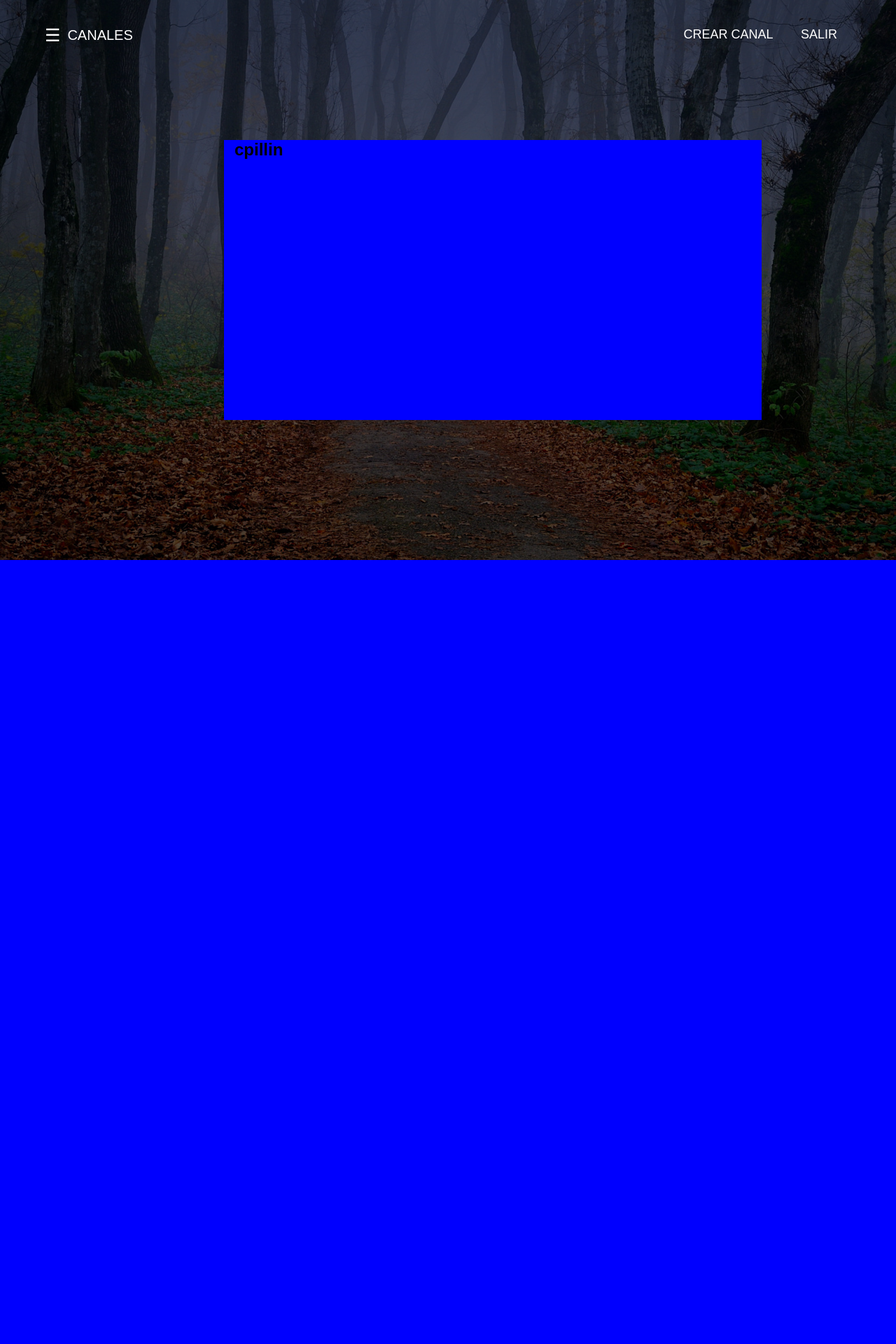
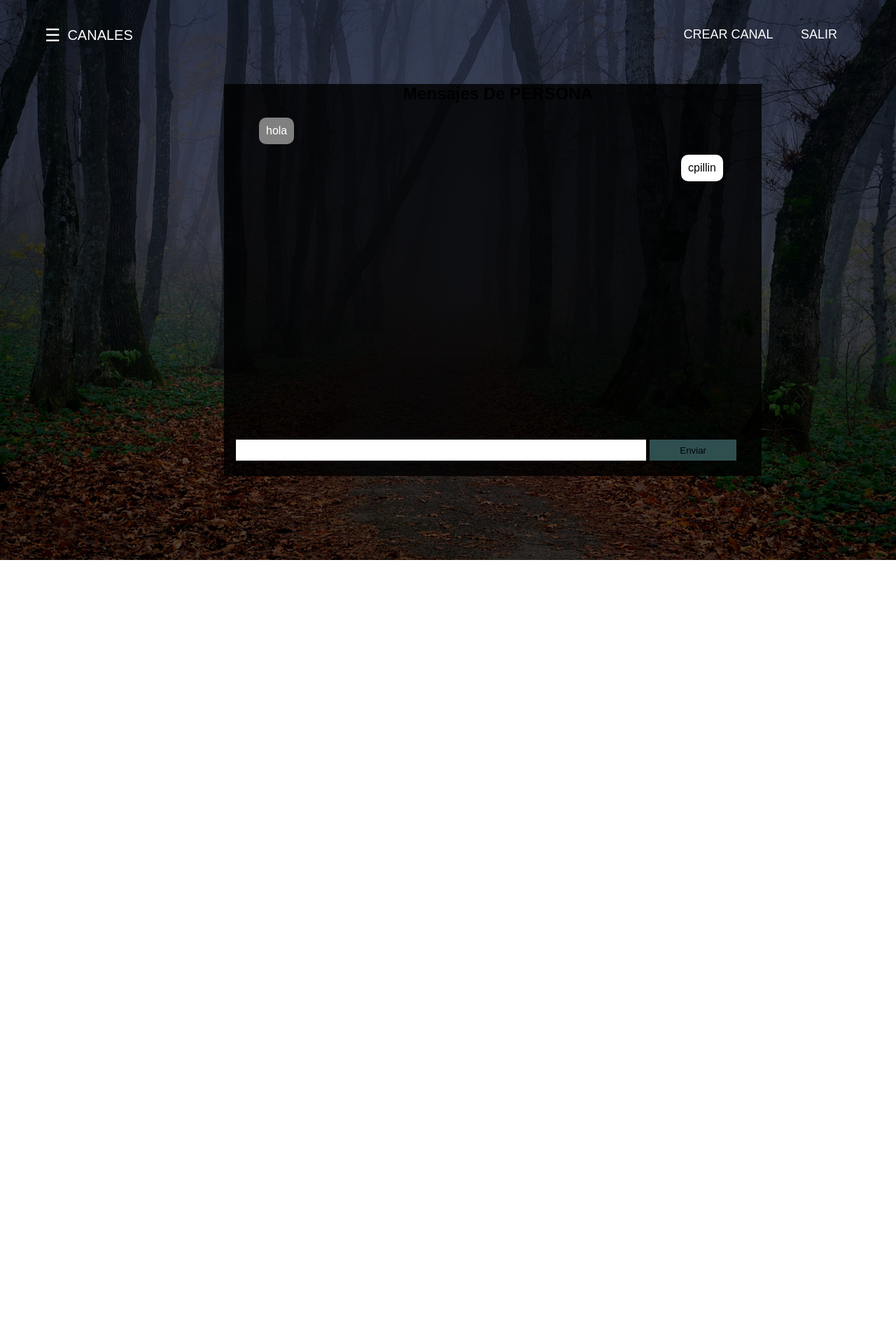
Before and after one commit to SamuelVasquez69/cs50w-project2, a Flask app: page / in a window 1280 px wide. Shown: the top 1920 px of the page at 70% size. Before the commit the page ends 800 px from the top, so only its background shows below. Run offline with Flask 2, Linux system fonts and the light colour scheme.

Commit message:
aun hay problemas con tam de ventana

```diff
--- a/static/styles.css
+++ b/static/styles.css
@@ -24,7 +24,7 @@ body{
 .header{ /* configuramos los header*/
     width: 100%;
     height: 100px;
-    position: fixed;
+    position: absolute;
     top: 0;
     left: 0;
 }
@@ -136,8 +136,70 @@ body{
 
 .mensaje-div{
     width: 60%;
-    height: 50%;
-    background-color: blue;
+    height: 70%;
+	background: rgba(0,0,0,0.8);
     border: 3px;
     padding-left: 15px;
 }
+.mensaje-div h2{
+    text-align: center;
+}
+.mensajes{
+    flex: 1;
+    margin-right: 20px;
+    font-family: sans-serif;
+    margin-top: 15px;
+    height: 500%;
+}
+.messagase{ /*donde se mostrara los mensajes */
+    height: 440px;
+    margin: 20px;
+}
+.mensaje-otro{
+    background-color: gray;
+    padding: 10px;
+    margin: 15px;
+    color: white;
+    width: fit-content;
+    border-radius: 10px;
+    margin-bottom: 15px;
+}
+.mensaje-usuario{
+    margin-left: auto;
+    padding: 10px;
+    margin: 15px;
+    margin-left: auto;
+    width: fit-content;
+    background-color: white;
+    border-radius: 10px;
+    color: black;
+}
+form input{
+    flex: 1;
+    width: 80%;
+    height: 30px;
+    border: none;
+    outline: none;
+    margin-left: 2px;
+    border: 1px;
+    padding: 5px;
+    display: inline-block;
+    text-align: justify;
+}
+form button{
+    flex: 1;
+    width:17%;
+    height: 30px;
+    margin: none;
+    border: none;
+    outline: none;
+    background-color: darkslategray;
+    color: black;
+    cursor: pointer;
+}
+
+form button:hover{
+    background-color: black;
+    color: white;
+    transition: 0.2s ease;
+}
--- a/templates/layout.html
+++ b/templates/layout.html
@@ -52,9 +52,18 @@
 
 
         <div class="mensaje-div">
-            <h2>cpillin</h2>
+            <h2>Mensajes De PERSONA</h2>
+                <div class="mensajes">
+                    <div class="messagase">
+                        <p class="mensaje-otro">hola</p>
+                        <p class="mensaje-usuario">cpillin</p>
+                    </div>
+                    <form action="">
+                        <input type="text">
+                        <button>Enviar</button>
+                    </form>
+                </div>
         </div>
-
     </div>
 
 
```
